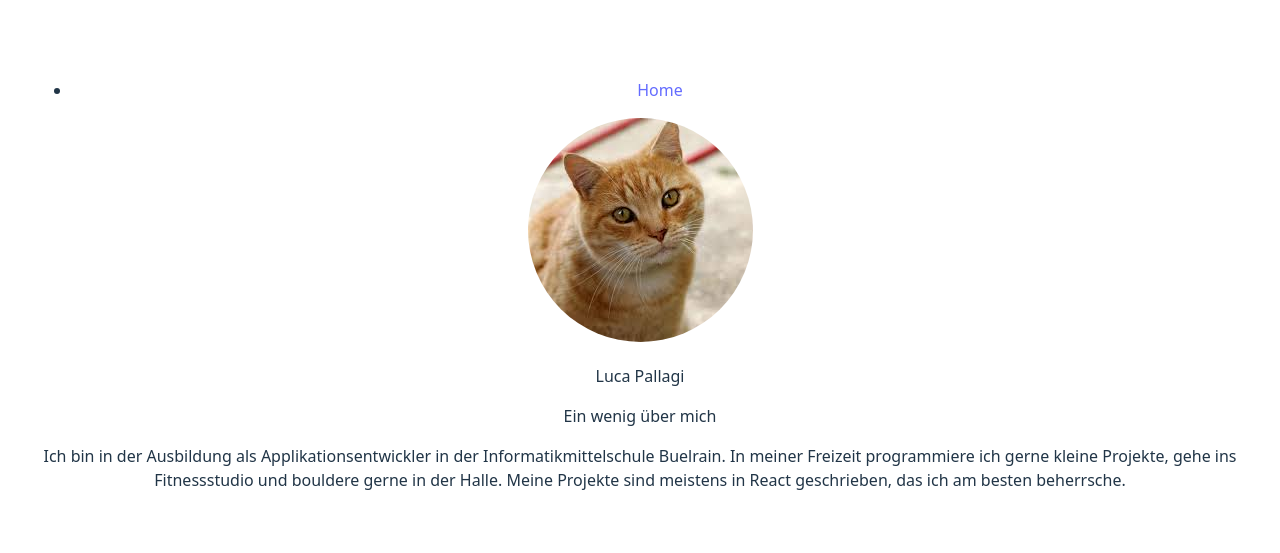
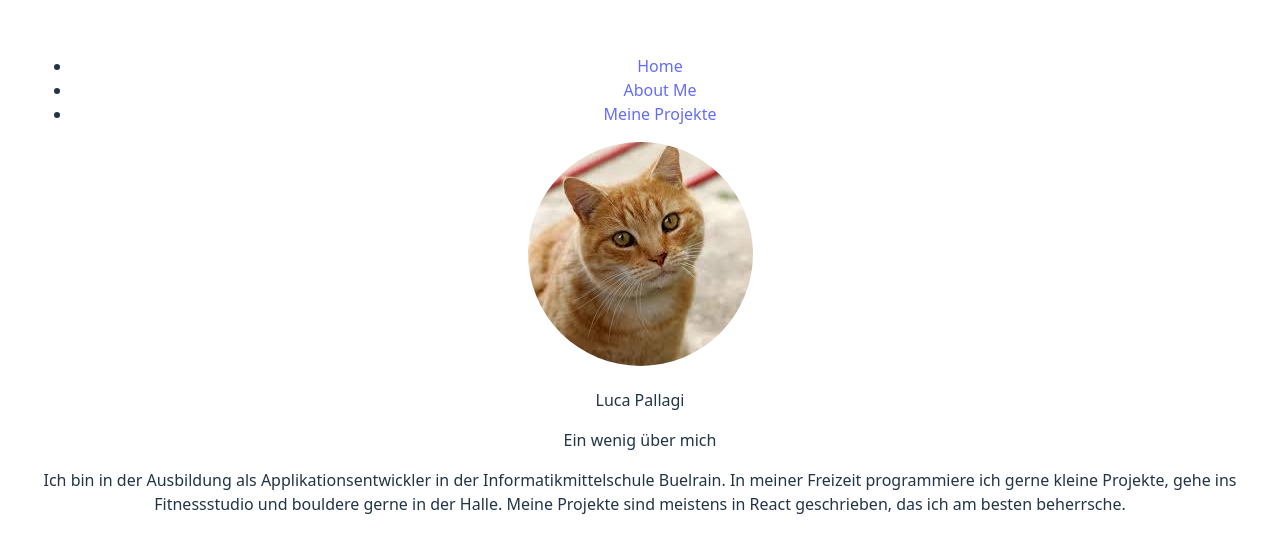
Before and after one commit to Luca-Pallagi/Portfolio, a React (Vite) app: page / in a window 1280 px wide. Shown: the part 115-668 px from the top of the page. Built offline with nearby package versions, Linux system fonts and the light colour scheme.

Commit message:
Erstelle die Komponente für das Routing

```diff
--- /dev/null
+++ b/src/AboutMe.jsx
@@ -0,0 +1,11 @@
+
+
+function AboutMe() {
+
+    return (
+        <>
+        </>
+    )
+}
+
+export default AboutMe;
--- a/src/App.jsx
+++ b/src/App.jsx
@@ -1,6 +1,8 @@
 import './App.css'
 import FrontPage from "./FrontPage.jsx"
 import { HashRouter, Route, Routes, Link } from "react-router-dom";
+import AboutMe from "./AboutMe.jsx";
+import Projekte from "./Projekte.jsx";
 
 function App() {
 
@@ -12,10 +14,18 @@ function App() {
                     <li>
                         <Link to="/">Home</Link>
                     </li>
+                    <li>
+                        <Link to="/aboutMe">About Me</Link>
+                    </li>
+                    <li>
+                        <Link to="/meineProjekte">Meine Projekte</Link>
+                    </li>
                 </ul>
             </nav>
             <Routes>
                 <Route path="/" element={<FrontPage />} />
+                <Route path="/aboutMe" element={<AboutMe />} />
+                <Route path="/meineProjekte" element={<Projekte />} />
             </Routes>
         </HashRouter>
     </>
--- /dev/null
+++ b/src/Projekte.jsx
@@ -0,0 +1,11 @@
+
+
+function Projekte(){
+
+    return(
+        <>
+        </>
+    )
+}
+
+export default Projekte;
```
